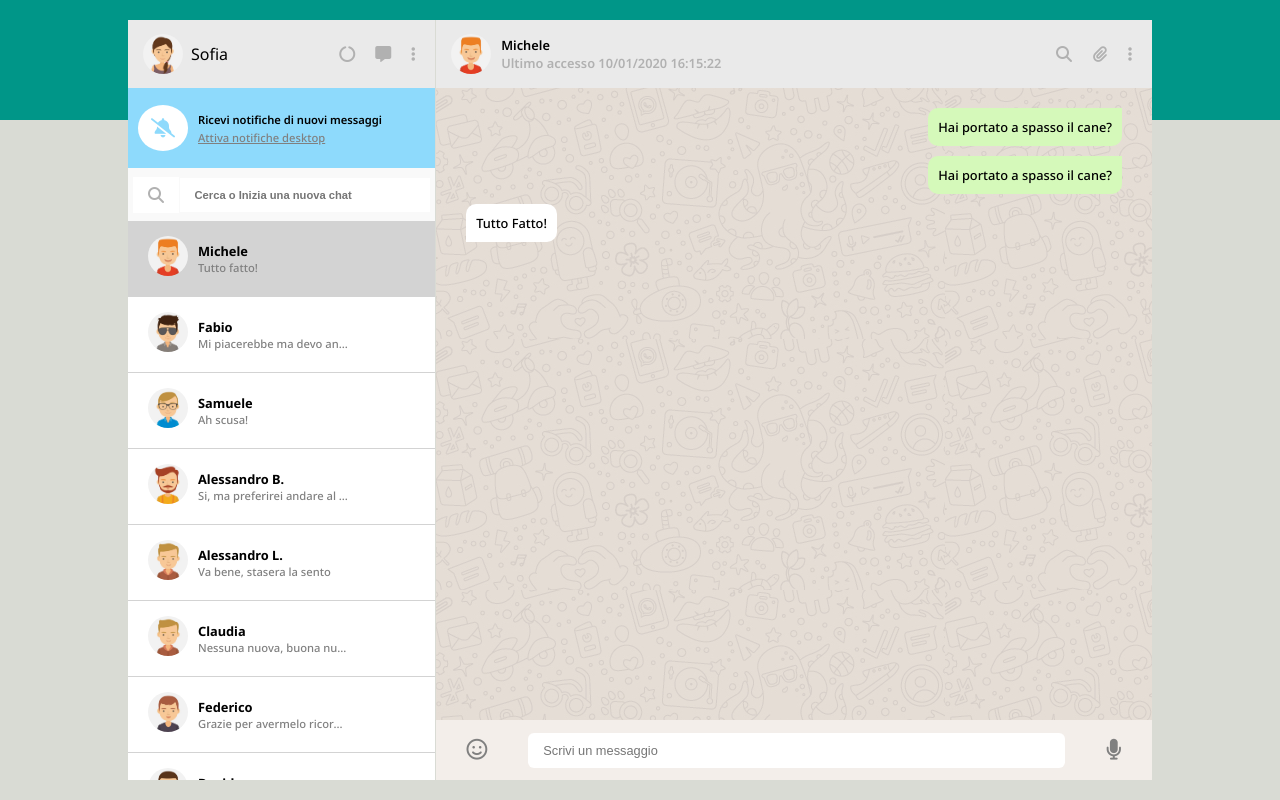
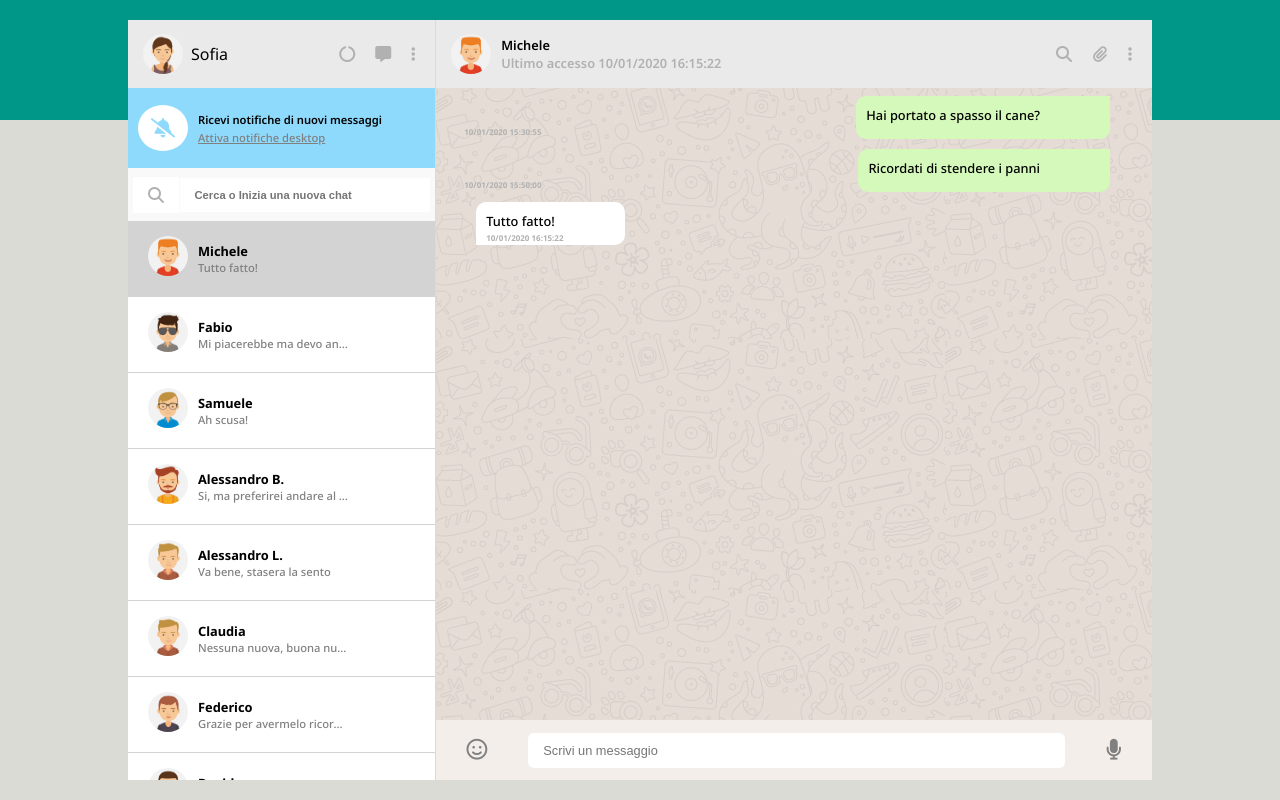
Before and after one commit to Devfrank94/vue-boolzapp, a plain HTML site: page Milestone-2/index.html in a window 1280 px wide. Drawn offline with nearby package versions, Linux system fonts and the light colour scheme.

Commit message:
completed Milestone 2 and fix style for structure

```diff
--- a/Milestone-2/css/style.css
+++ b/Milestone-2/css/style.css
@@ -224,23 +224,53 @@ body{
 }
 
 .main-chat p{
-  padding: 10px;
-  min-width: 10%;
-  max-width: 40%;
+  padding: 10px 70px 15px 10px;
+  max-width: 300px;
   word-wrap: break-word;
   font-size: .8rem;
   font-weight: 500;
   margin-bottom: 10px;
+
 }
 
-.mess-sent p {
+.clearfix::after{
+  content: '';
+  display: table;
+  clear: both;
+}
+
+.sent p {
   background-color: #D5F9BA;
   border-radius: 10px 0 10px 10px;
+  float: right;
 }
 
-.mess-received p {
+.received p {
   background-color: white;
   border-radius: 10px 10px 10px 0;
+  float: left;
+}
+
+/*TODO: apri ticket per posizionamento data in chat*/
+
+.info-chat{
+  position: relative;
+}
+
+.main-chat .info-chat h6{
+  font-size: .5rem;
+  position: absolute;
+  color: #B1B1B1;
+}
+
+.main-chat .info-chat .chat-date,.sent{
+  bottom: 12px;
+  right: 12px;
+}
+
+.main-chat .info-chat .chat-date,.received{
+  bottom: 12px;
+  left: 10px;
 }
 
 .foot-chat i{
--- a/Milestone-2/index.html
+++ b/Milestone-2/index.html
@@ -95,19 +95,11 @@
 
         </div>
 
-        <div class="main-chat d-flex flex-dir-col">
-
-          <div class="mess-sent d-flex j-cont-end">
-            <p>Hai portato a spasso il cane?</p>
+        <div class="main-chat">
+          <div v-for="text in contacts[index].messages" :class="text.status" class="clearfix info-chat">
+            <p>{{text.message}}</p>
+            <h6 class="chat-date">{{text.date}}</h6>
           </div>
-          <div class="mess-sent d-flex j-cont-end">
-            <p>Hai portato a spasso il cane?</p>
-          </div>
-          <div class="mess-received d-flex j-cont-start">
-            <p>Tutto Fatto!</p>
-          </div>
-
-
         </div>
 
         <div class="foot-chat d-flex j-cont-aro al-item-cent">
--- a/Milestone-2/js/script.js
+++ b/Milestone-2/js/script.js
@@ -13,10 +13,5 @@ return{
     }
 },
 
-methods: {
-
-
-}
-
 
 }).mount("#app")
```
